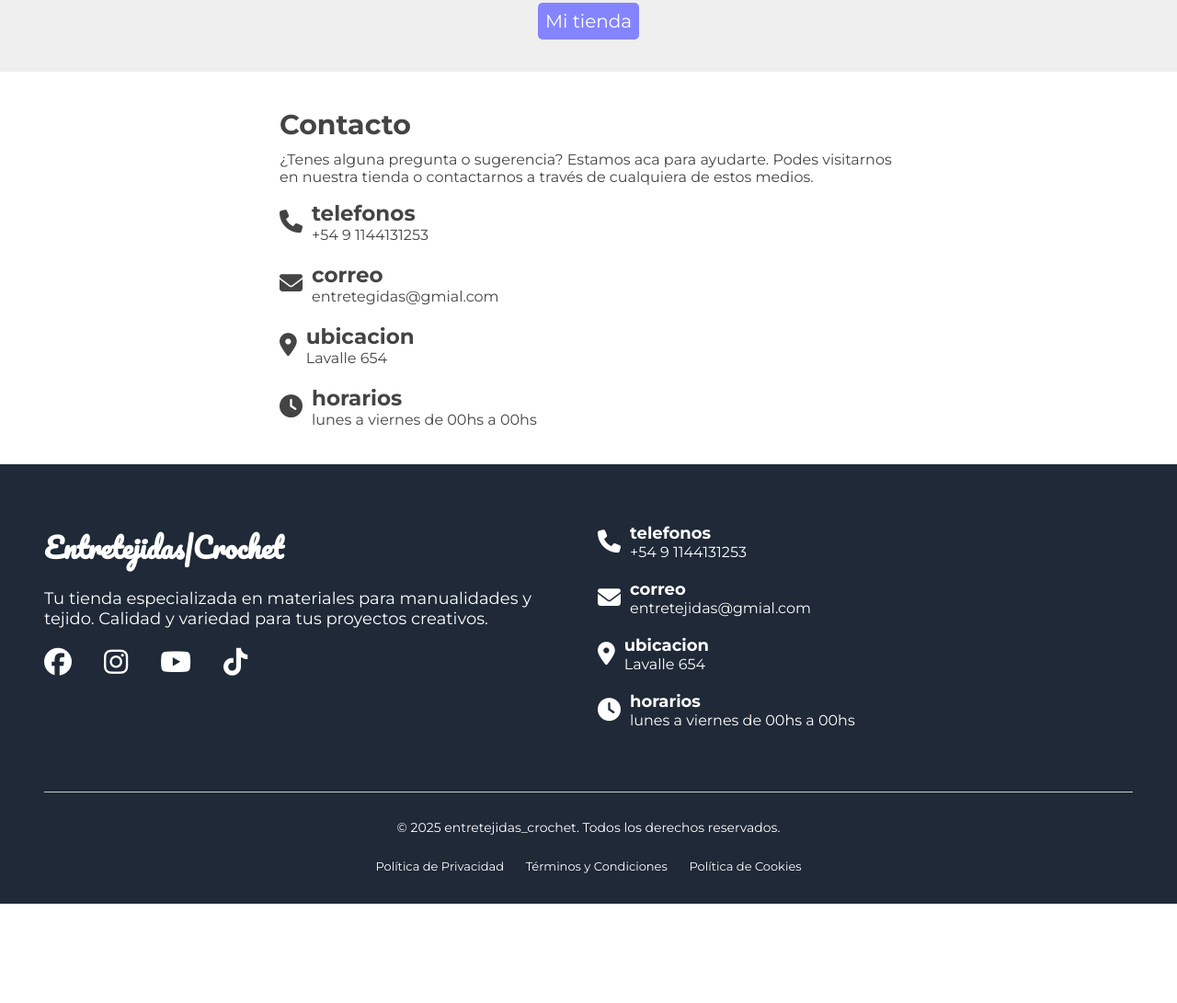
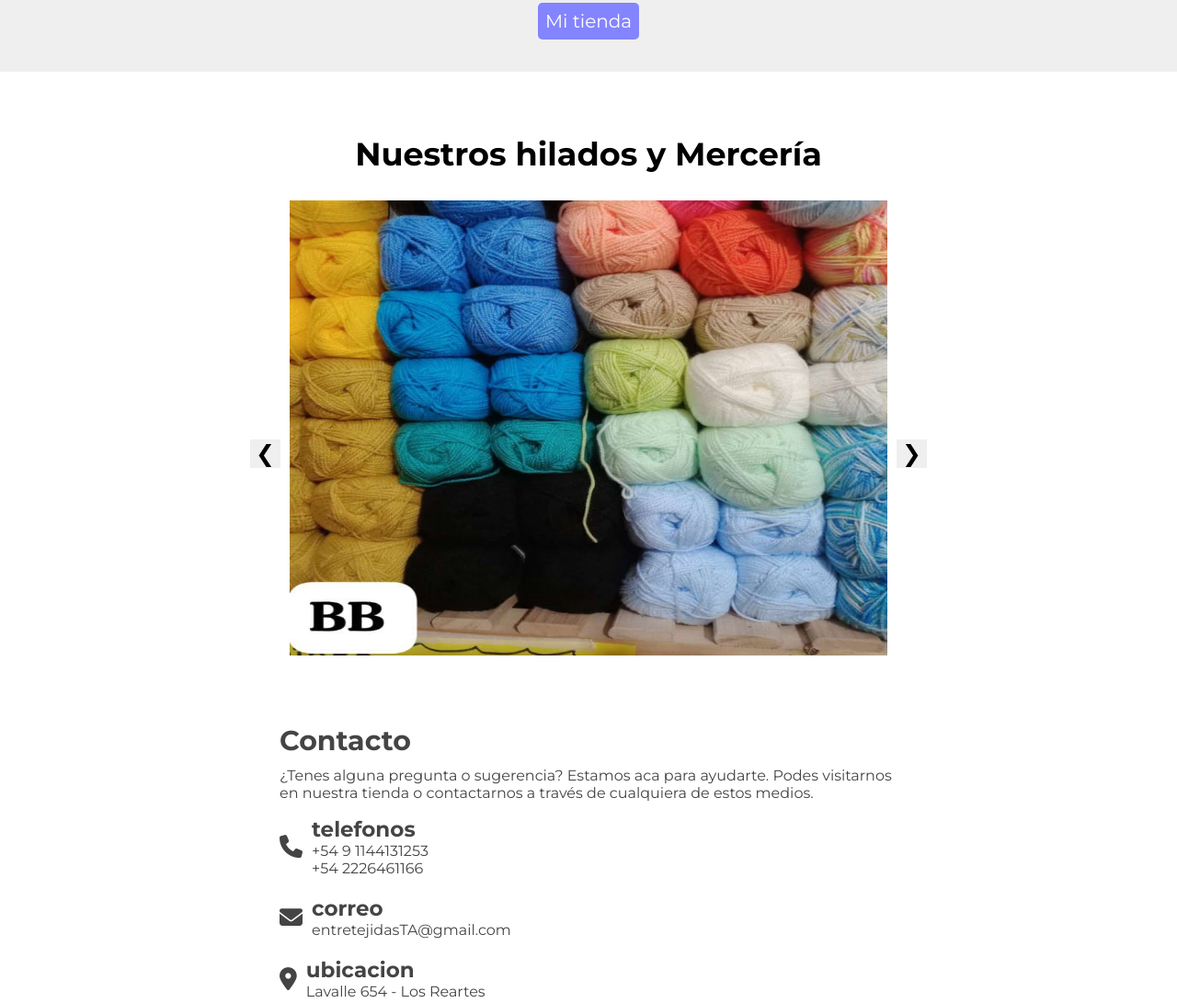
Before and after one commit to RamitaX19/entretejidas, a plain HTML site: page index.html in a window 1280 px wide. Shown: the part 2320-3411 px from the top of the page at 92% size. Before the commit the page ends 3303 px from the top, so only its background shows below. Drawn offline with nearby package versions, Linux system fonts and the light colour scheme.

Commit message:
update 1.1

```diff
--- a/index.html
+++ b/index.html
@@ -58,7 +58,7 @@
       <h2 class="textoTIT">Mira algunos de nuestros trabajos</h2>
       <p class="textoPF">Amigurumis, decoraciones de todo tipo, prendas y mas.</p>
     </div>
-    <div class="slider"><!--SLIDES-->
+    <div class="slider" id="slider1"><!--SLIDES-->
       <button class="prev">&#10094;</button>
       <div class="slide-container">
         <img src="IMG_ET/IMG1.png" class="slide show">
@@ -69,6 +69,10 @@
         <img src="IMG_ET/IMG6.png" class="slide">
         <img src="IMG_ET/IMG7.png" class="slide">
         <img src="IMG_ET/IMG8.png" class="slide">
+        <img src="IMG_PROD/slide1.jpg" class="slide">
+        <img src="IMG_PROD/slide2.jpg" class="slide">
+        <img src="IMG_PROD/slide3.jpg" class="slide">
+        <img src="IMG_PROD/slide4.jpg" class="slide">
       </div>
       <button class="next">&#10095;</button>
     </div>
@@ -116,6 +120,30 @@
   </div>
 </selection>
 
+<selection class="slideSHOP">
+  <div class="containerSLIDE">
+    <div class="textoPD">
+      <h2 class="tituloPD">Nuestros hilados y Mercería</h2>
+    </div>
+    <div class="sliderP" id="slider2">
+      <button class="prevP">&#10094;</button>
+      <div class="slide-containerP">
+        <a href="IMG_PROD/prod1.jpg" class="slidePD showP"><img class="imgPROD" src="IMG_PROD/prod1.jpg"></a>
+        <a href="IMG_PROD/prod2.jpg" class="slidePD"><img class="imgPROD" src="IMG_PROD/prod2.jpg"></a>
+        <a href="IMG_PROD/prod3.jpg" class="slidePD"><img class="imgPROD" src="IMG_PROD/prod3.jpg"></a>
+        <a href="IMG_PROD/prod4.jpg" class="slidePD"><img class="imgPROD" src="IMG_PROD/prod4.jpg"></a>
+        <a href="IMG_PROD/prod5.jpg" class="slidePD"><img class="imgPROD" src="IMG_PROD/prod5.jpg"></a>
+        <a href="IMG_PROD/prod6.jpg" class="slidePD"><img class="imgPROD" src="IMG_PROD/prod6.jpg"></a>
+        <a href="IMG_PROD/prod7.jpg" class="slidePD"><img class="imgPROD" src="IMG_PROD/prod7.jpg"></a>
+        <a href="IMG_PROD/prod8.jpg" class="slidePD"><img class="imgPROD" src="IMG_PROD/prod8.jpg"></a>
+        <a href="IMG_PROD/prod9.jpg" class="slidePD"><img class="imgPROD" src="IMG_PROD/prod9.jpg"></a>
+        <a href="IMG_PROD/prod10.jpg" class="slidePD"><img class="imgPROD" src="IMG_PROD/prod10.jpg"></a>
+      </div>
+      <button class="nextP">&#10095;</button>
+    </div>
+  </div>
+</selection>
+
 <selection id="contacto" class="CONTACTO"><!--CONTACTO-->
   <div class="containerCONT">
     <div class="contactoTXT">
@@ -130,7 +158,7 @@
         </div>
         <div>
         <h3 class="contactos">telefonos</h3>
-        <p class="num">+54 9 1144131253</p>
+        <p class="num">+54 9 1144131253<br>+54 2226461166</p>
         </div>
       </div>
       <div class="iconCONT">
@@ -141,7 +169,7 @@
         </div>
         <div>
         <h3 class="contactos">correo</h3>
-        <p class="num">entretegidas@gmial.com</p>
+        <p class="num">entretejidasTA@gmail.com</p>
         </div>
       </div>
       <div class="iconCONT">
@@ -152,7 +180,7 @@
         </div>
         <div>
         <h3 class="contactos">ubicacion</h3>
-        <p class="num">Lavalle 654</p>
+        <p class="num">Lavalle 654 - Los Reartes</p>
         </div>
       </div>
       <div class="iconCONT">
@@ -163,7 +191,7 @@
         </div>
         <div>
         <h3 class="contactos">horarios</h3>
-        <p class="num">lunes a viernes de 00hs a 00hs</p>
+        <p class="num">Lunes a Viernes de 9 a 19hs <br> Sábado de 9 a 18hs</p>
         </div>
       </div>
       </div>
@@ -203,7 +231,7 @@
           </div>
           <div>
             <h3 class="contactosFL">telefonos</h3>
-            <p class="num">+54 9 1144131253</p>
+            <p class="num">+54 9 1144131253<br>+54 2226461166</p>
           </div>
         </div>
         <div class="iconFL">
@@ -214,7 +242,7 @@
           </div>
           <div>
             <h3 class="contactosFL">correo</h3>
-            <p class="num">entretejidas@gmial.com</p>
+            <p class="num">entretejidasTA@gmail.com</p>
           </div>
         </div>
         <div class="iconFL">
@@ -225,7 +253,7 @@
           </div>
           <div>
             <h3 class="contactosFL">ubicacion</h3>
-            <p class="num">Lavalle 654</p>
+            <p class="num">Lavalle 654 - Los Reartes</p>
           </div>
         </div>
         <div class="iconFL">
@@ -236,7 +264,7 @@
           </div>
           <div>
             <h3 class="contactosFL">horarios</h3>
-            <p class="num">lunes a viernes de 00hs a 00hs</p>
+            <p class="num">Lunes a Viernes de 9 a 19hs <br> Sábado de 9 a 18hs</p>
           </div>
         </div>
       </div>
--- a/script.js
+++ b/script.js
@@ -1,7 +1,3 @@
-document.getElementById("botonWSP").addEventListener("click", function() {
-    window.open("https://wa.me/5491144131253", "_blank");
-});
-
 //SLIDES
 const slides = document.querySelectorAll('.slide');
 let index = 0;
@@ -20,8 +16,31 @@ document.querySelector('.next').onclick = () => {
     index = (index + 1) % slides.length;
     showSlide(index);
 };
+/////////////////////////////////////////////////////////
+const slidesP = document.querySelectorAll('#slider2 .slidePD');
+let indexP = 0;
+
+function showSlideP(i) {
+    slidesP.forEach(slide => slide.classList.remove('showP'));
+    slidesP[i].classList.add('showP');
+}
+
+document.querySelector('#slider2 .prevP').onclick = () => {
+    indexP = (indexP - 1 + slidesP.length) % slidesP.length;
+    showSlideP(indexP);
+};
+
+document.querySelector('#slider2 .nextP').onclick = () => {
+    indexP = (indexP + 1) % slidesP.length;
+    showSlideP(indexP);
+};
+
+showSlideP(indexP);
 
 //BOTON-LINK
+document.getElementById("botonWSP").addEventListener("click", function() {
+    window.open("https://wa.me/5491144131253", "_blank");
+});
 document.getElementById("botonIG").addEventListener("click", function() {
     window.open("https://www.instagram.com/entretejidas_crochet/", "_blank");
 });
--- a/style.css
+++ b/style.css
@@ -198,9 +198,22 @@ body {
     justify-content: center;
     gap: 10px;
   }
+  .sliderP {
+    display: flex;
+    align-items: center;
+    justify-content: center;
+    gap: 10px;
+  }
 
   .slide-container {
     position: relative;
+    width: 650px;
+    height:550px;
+    overflow: hidden;
+  }
+  .slide-containerP {
+    position: relative;
+    pointer-events: none;
     width: 650px;
     height:550px;
     overflow: hidden;
@@ -214,8 +227,23 @@ body {
     transition: opacity 0.5s ease;
     border-radius: 10px;
   }
+  .slidePD {
+    position: absolute;
+    width: 100%;
+    height: 90%;
+    opacity: 0;
+    transition: opacity 0.5s ease;
+    border-radius: 10px;
+  }
+  .imgPROD {
+    width: 100%;
+    height: 100%;
+  }
 
   .slide.show {
+    opacity: 1;
+  }
+  .slidePD.showP {
     opacity: 1;
   }
 
@@ -226,6 +254,14 @@ body {
 
   .prev, .next {
     border: white;
+  }
+  .prevP, .nextP {
+    border: white;
+  }
+  .tituloPD {
+    text-align: center;
+    font-family: 'Montserrat', sans-serif;
+    font-size: 35px;
   }
 
   .TXT_FNL {
```
Also changed, not shown: cookies.html (+1 -1 lines), privacidad.html (+1 -1 lines), terminos.html (+1 -1 lines), IMG_PROD/prod1.jpg (added), IMG_PROD/prod10.jpg (added), IMG_PROD/prod2.jpg (added), IMG_PROD/prod3.jpg (added), IMG_PROD/prod4.jpg (added), IMG_PROD/prod5.jpg (added), IMG_PROD/prod6.jpg (added), IMG_PROD/prod7.jpg (added), IMG_PROD/prod8.jpg (added), IMG_PROD/prod9.jpg (added), IMG_PROD/slide1.jpg (added), 3 more files.
